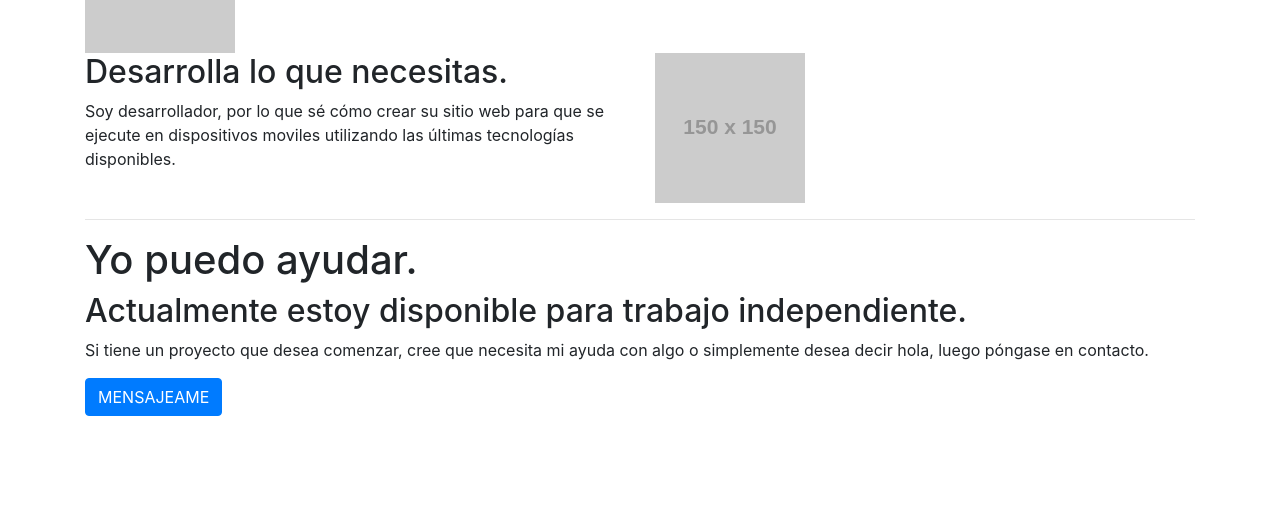
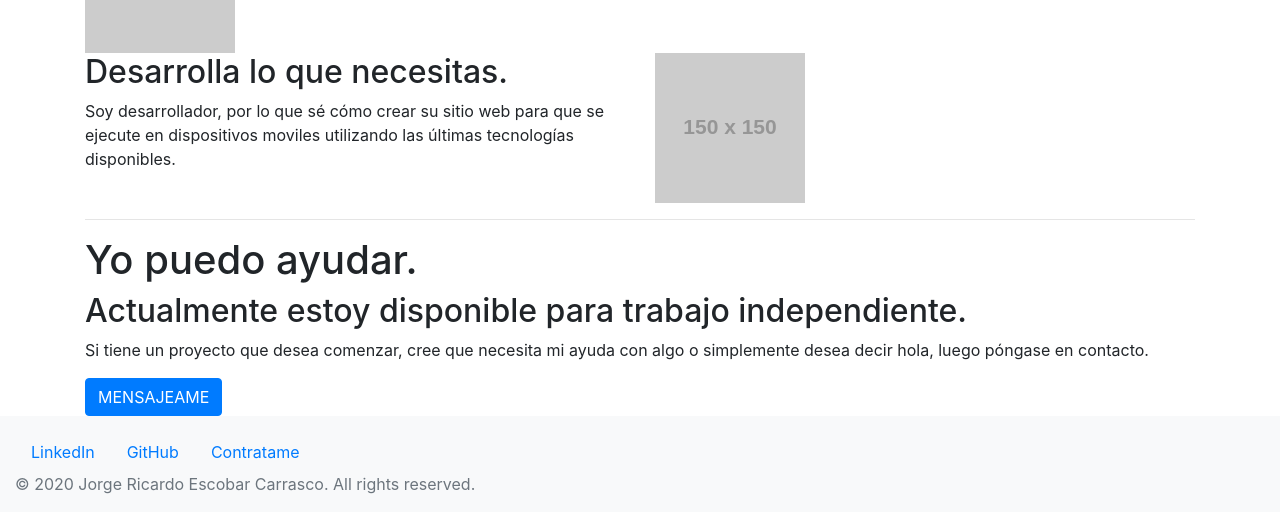
Before and after one commit to RicardoEscobar/resume, a plain HTML site: page index.html in a window 1280 px wide. Shown: the part 725-1237 px from the top of the page. Before the commit the page ends 1141 px from the top, so only its background shows below. Drawn offline with nearby package versions, Linux system fonts and the light colour scheme; placeholder pictures from the web are drawn by us.

Commit message:
Agrega seccion footer en index.html

```diff
--- a/index.html
+++ b/index.html
@@ -84,6 +84,23 @@
 
     </div><!-- container -->
 
+        <footer class="footer mt-auto py-3 bg-light">
+            <div class="container-fluid">
+                <ul class="nav">
+                    <li class="nav-item">
+                        <a class="nav-link" href="#">LinkedIn</a>
+                    </li>
+                    <li class="nav-item">
+                        <a class="nav-link" href="#">GitHub</a>
+                    </li class="nav-item">
+                    <li class="nav-item">
+                        <a class="nav-link" href="#">Contratame</a class="nav-link">
+                    </li>
+                </ul>
+                <span class="text-muted">© 2020 Jorge Ricardo Escobar Carrasco. All rights reserved.</span>
+            </div>
+        </footer>
+
     <!-- Optional JavaScript -->
     <!-- jQuery first, then Popper.js, then Bootstrap JS -->
     <script src="https://code.jquery.com/jquery-3.4.1.slim.min.js" integrity="sha384-J6qa4849blE2+poT4WnyKhv5vZF5SrPo0iEjwBvKU7imGFAV0wwj1yYfoRSJoZ+n" crossorigin="anonymous"></script>
```
